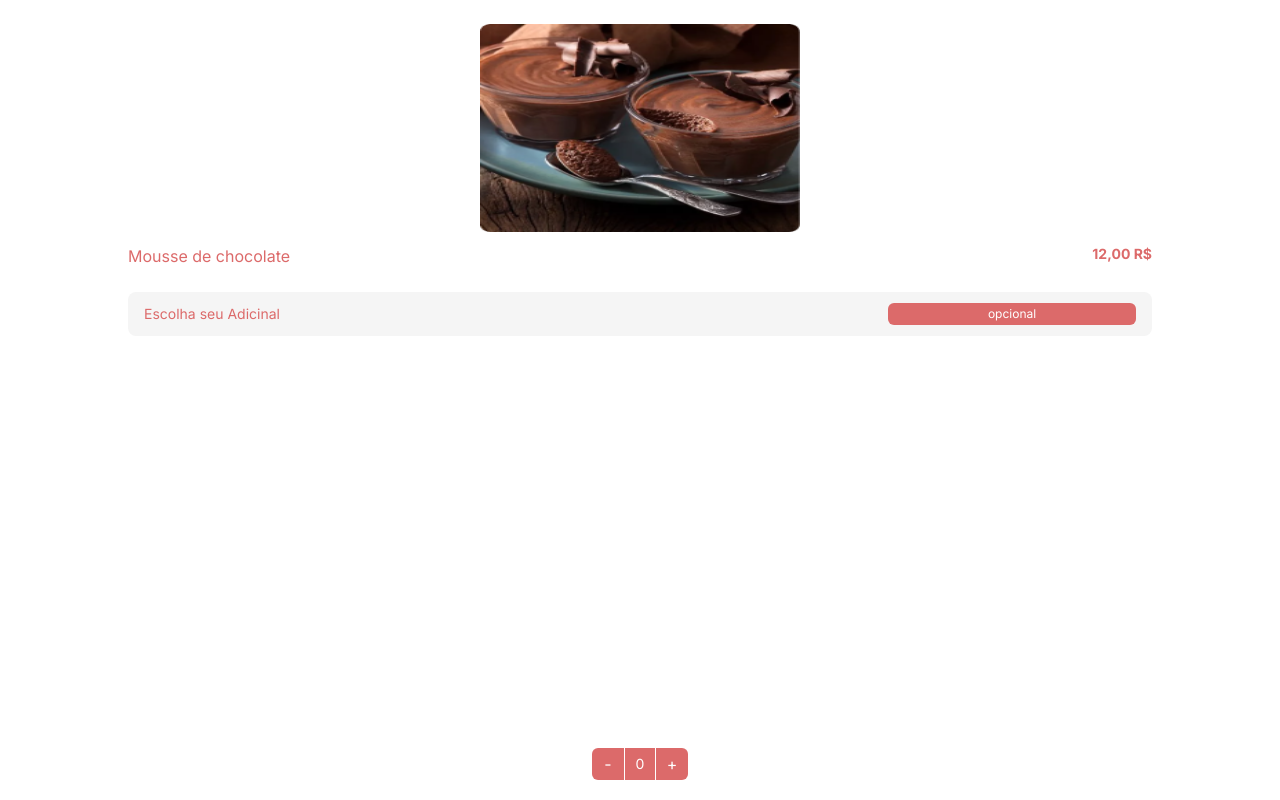
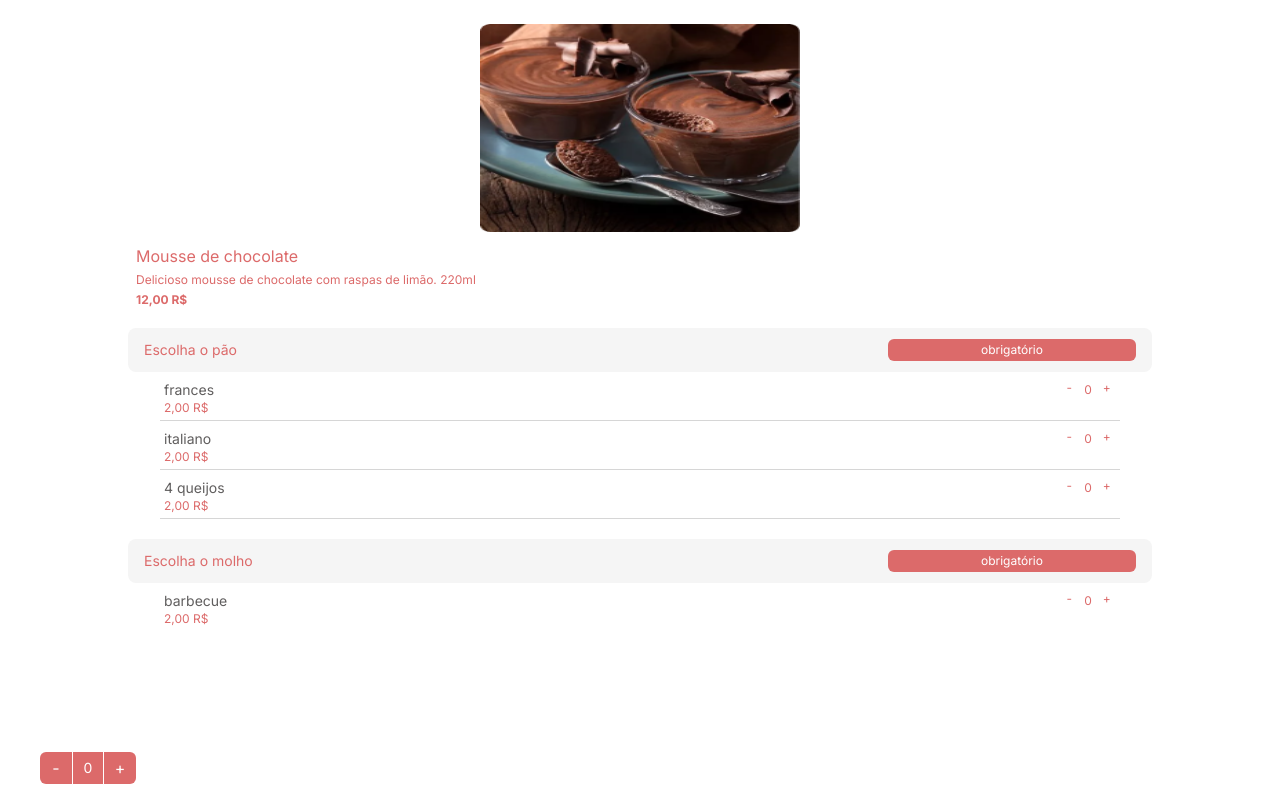
Before and after one commit to matcs06/pede-fast, a Next.js app in the folder client/: page /ItemDetails in a window 1280 px wide. Built offline with nearby package versions, Linux system fonts and the light colour scheme.

Commit message:
adding more style to items detail screen

```diff
--- a/client/package.json
+++ b/client/package.json
@@ -20,9 +20,11 @@
     "react": "18.2.0",
     "react-dom": "18.2.0",
     "react-icons": "^4.7.1",
-    "typescript": "4.9.5"
+    "typescript": "4.9.5",
+    "uuid": "^9.0.0"
   },
   "devDependencies": {
+    "@types/uuid": "^9.0.1",
     "autoprefixer": "^10.4.13",
     "openmobile": "^1.0.0",
     "postcss": "^8.4.21",
--- a/client/src/pages/ItemDetails/index.tsx
+++ b/client/src/pages/ItemDetails/index.tsx
@@ -1,27 +1,159 @@
 import Image from "next/image"
 import AddRemove from "../components/AddRemove"
+import { v4 } from "uuid"
+
+interface OptionsItems {
+   name: string;
+   id: string;
+   value: string
+}
+
+interface CreatedOptionType {
+   id: string,
+   name: string,
+   isRequired: boolean,
+   maximumQuantity: string,
+   items: OptionsItems[]
+}
+
+interface ProductType {
+   name: string,
+   description: string,
+   price: string,
+   quantity: string,
+   image_url: string,
+   options: CreatedOptionType[]
+
+}
+
 export default function ItemDetail() {
+
+   const productModel: ProductType = {
+      name: "Mousse de chocolate",
+      description: "Delicioso mousse de chocolate com raspas de limão. 220ml",
+      image_url: "/test2.png",
+      price: "12,00",
+      options: [
+         {
+            id: v4(),
+            name: "Escolha o pão",
+            isRequired: true,
+            maximumQuantity: "0",
+            items: [
+               {
+                  id: v4(),
+                  name: "frances",
+                  value: "2,00"
+               },
+               {
+                  id: v4(),
+                  name: "italiano",
+                  value: "2,00"
+               },
+               {
+                  id: v4(),
+                  name: "4 queijos",
+                  value: "2,00"
+               }
+            ]
+         },
+         {
+            id: v4(),
+            name: "Escolha o molho",
+            isRequired: true,
+            maximumQuantity: "0",
+            items: [
+               {
+                  id: v4(),
+                  name: "barbecue",
+                  value: "2,00"
+               },
+               {
+                  id: v4(),
+                  name: "branco",
+                  value: "2,00"
+               },
+               {
+                  id: v4(),
+                  name: "special",
+                  value: "2,00"
+               }
+            ]
+         },
+         {
+            id: v4(),
+            name: "Escolha o molho",
+            isRequired: true,
+            maximumQuantity: "0",
+            items: [
+               {
+                  id: v4(),
+                  name: "barbecue",
+                  value: "2,00"
+               },
+               {
+                  id: v4(),
+                  name: "branco",
+                  value: "2,00"
+               },
+               {
+                  id: v4(),
+                  name: "special",
+                  value: "2,00"
+               }
+            ]
+         }
+
+      ],
+      quantity: "12"
+   }
+
    return (
-      <div className="flex flex-col items-center min-h-screen relative   w-full ">
-         <div className="flex h-1/5 flex-col my-6 w-4/5">
+      <div className="flex flex-col items-center min-h-screen relative w-full ">
+         <div className="flex h-1/5 flex-col my-6 w-4/5 -mb-0">
             <div className="w-full flex items-center justify-center rounded-md">
 
-               <Image className="object-fill w-full h-52 max-w-xs" src="/test2.png" alt="Image-Produto" height={350} width={350} />
+               <Image className="object-fill w-full h-52 max-w-xs" src={productModel.image_url} alt="Image-Produto" height={350} width={350} />
             </div>
-            <div className="flex justify-between mt-3 items-stretch">
-               <p className="text-secondary-orange font-light ">Mousse de chocolate</p>
-               <p className="text-secondary-orange font-inter text-sm font-semibold  ">12,00 R$</p>
+            <div className="justify-between mt-3 items-stretch ml-2">
+               <p className="text-secondary-orange font-light mb-1 ">{productModel.name}</p>
+               <p className="text-secondary-orange text-xs font-light mb-1  ">{productModel.description}</p>
+               <p className="text-secondary-orange font-inter text-xs font-semibold  ">{productModel.price} R$</p>
+
             </div>
 
          </div>
-         <div className="flex bg-light-gray w-4/5 h-11 px-4 rounded-lg items-center justify-between ">
-            <p className="text-sm text-secondary-orange ">Escolha seu Adicinal</p>
-            <p className="text-xs bg-secondary-orange h-1/2 w-1/4 rounded-md flex items-center justify-center text-primary-bk">opcional</p>
+         <div className="flex w-full items-center flex-col overflow-scroll max-h-80">
+            {productModel.options.map((productOptions) => {
+               return (
+                  <div className="w-full flex flex-col items-center h-full " key={productOptions.id}>
+                     <div key={productOptions.id} className="flex bg-light-gray w-4/5 h-11 min-h px-4 rounded-lg items-center justify-between mt-5 ">
+                        <p className="text-sm text-secondary-orange ">{productOptions.name}</p>
+                        <p className="text-xs bg-secondary-orange h-1/2 w-1/4 rounded-md flex items-center justify-center text-primary-bk">{productOptions.isRequired ? "obrigatório" : "opicional"}  </p>
+                     </div>
+                     {productOptions.items.map((optionItems) => (
+                        <div key={optionItems.id} className="flex mt-2 w-3/4 px-1 relative  border-b-b-1/5 border-b-light-gray-2">
+                           <div>
+                              <p className="text-dark-gray text-sm font-normal">{optionItems.name}</p>
+                              {Number(optionItems.value[0]) > 0 && <p className="text-xs font-normal mb-1 text-secondary-orange">{optionItems.value} R$</p>}
+                           </div>
+                           <div className="absolute right-1">
+
+                              <AddRemove quantity={0} setQuantity={() => { }} optionStyle="small" />
+                           </div>
+                        </div>
+                     ))}
+                  </div>
+               )
+
+            })}
+
 
 
          </div>
 
-         <div className="absolute bottom-5">
+
+         <div className="absolute bottom-4 left-10">
             <AddRemove quantity={0} setQuantity={() => { }} />
          </div>
       </div>
--- a/client/src/pages/components/AddRemove.tsx
+++ b/client/src/pages/components/AddRemove.tsx
@@ -1,6 +1,8 @@
 import { useState } from "react"
 
-export default function AddRemove({ quantity = 0, setQuantity }) {
+//optionStyle: "big" | "small"
+
+export default function AddRemove({ quantity = 0, setQuantity, optionStyle = "big" }) {
 
 
    const [selfQuantity, setSelfQuantity] = useState(quantity)
@@ -13,10 +15,15 @@ export default function AddRemove({ quantity = 0, setQuantity }) {
       }
    }
 
+   const bigOptionStyle = "flex select-none bg-secondary-orange w-24 h-8 items-center justify-around text-primary-bk rounded-md"
+   const smallOptionStyle = "flex select-none bg-primary-bk text-secondary-orange w-14 h-5  text-xs justify-around rounded-md"
+
+   const centerBorderWidth = optionStyle == "big" ? "border-x-b-1/5" : ""
+   const centerFontSize = optionStyle == "big" ? "text-sm" : "text-xs"
    return (
-      <div className="flex select-none	 bg-secondary-orange w-24 h-8 items-center justify-around text-primary-bk rounded-md">
+      <div className={optionStyle == "big" ? bigOptionStyle : smallOptionStyle}>
          <div className="cursor-pointer w-1/3 flex justify-center " onClick={() => { handleQuantity(-1) }}>-</div>
-         <div className="text-sm border-x-b-1/5 h-full border-h w-1/3 flex justify-center items-center z-10 ">{selfQuantity}</div>
+         <div className={`${centerFontSize} ${centerBorderWidth} h-full border-h w-1/3 flex justify-center items-center z-10 `}>{selfQuantity}</div>
          <div className="cursor-pointer w-1/3 flex justify-center " onClick={() => { handleQuantity(+1) }}>+</div>
       </div>
    )
--- a/client/src/pages/components/CartButton.tsx
+++ b/client/src/pages/components/CartButton.tsx
@@ -9,7 +9,7 @@ export default function CartButton({ children, numberOfItems = 1, cartValue = "2
          </div>
          {children}
          <div>
-            <p className="text-sm rounded-full">{cartValue} R$</p>
+            <p className="text-sm font-bold rounded-full">{cartValue} R$</p>
          </div>
 
       </div>
```
Also changed, not shown: client/src/pages/StartPage/index.tsx (+24 -0 lines), 1 other file (tests, documents, lock files or other folders).
